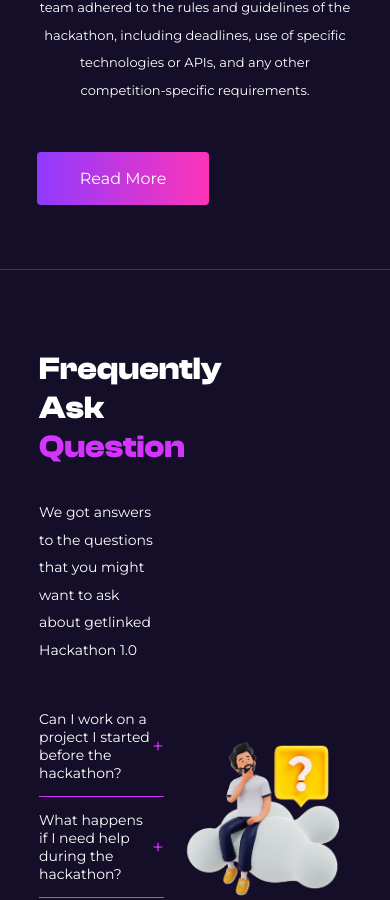
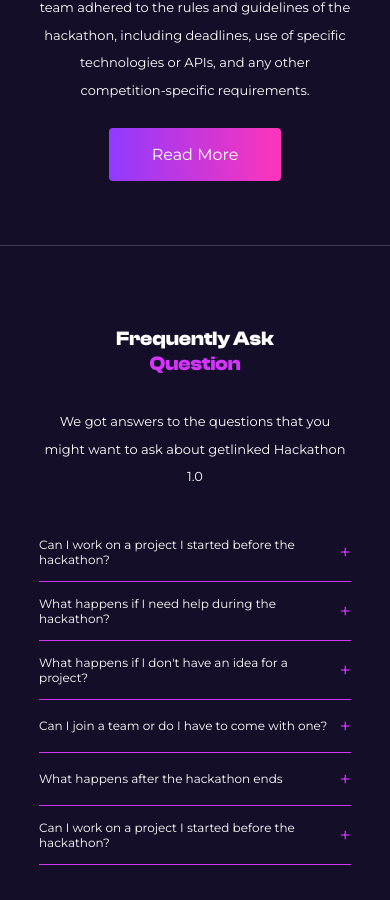
Before and after one commit to Paienobe/getlinked, a React (Vite) app: page / in a window 390 px wide. Shown: the part 3335-4235 px from the top of the page. Built offline with nearby package versions, Linux system fonts and the light colour scheme.

Commit message:
more mobiles

```diff
--- a/src/components/FAQ/Faq.css
+++ b/src/components/FAQ/Faq.css
@@ -42,3 +42,32 @@
   font-size: 20px;
   color: var(--pink);
 }
+
+@media (max-width: 480px) {
+  .faq > div {
+    flex-direction: column;
+  }
+
+  .faq > div > img {
+    width: 100%;
+    margin-top: 2rem;
+  }
+
+  .questions_container {
+    width: 100%;
+  }
+
+  .questions_container > h2 {
+    font-size: 20px;
+    text-align: center;
+  }
+
+  .questions_container > p {
+    font-size: 13px;
+    text-align: center;
+  }
+
+  .question {
+    font-size: 12px;
+  }
+}
--- a/src/components/Judging/Judging.css
+++ b/src/components/Judging/Judging.css
@@ -67,4 +67,8 @@
     font-size: 20px;
     margin: 1rem;
   }
+
+  .judging .register_btn {
+    margin: 1.5rem auto auto auto;
+  }
 }
--- a/src/components/Partners/Partners.css
+++ b/src/components/Partners/Partners.css
@@ -19,3 +19,21 @@
   width: 100%;
   margin-top: 5rem;
 }
+
+@media (max-width: 480px) {
+  .partners h2 {
+    font-size: 20px;
+  }
+
+  .partners p {
+    font-size: 13px;
+  }
+
+  .partners br {
+    content: "";
+  }
+
+  .partners > div img {
+    margin-top: 2rem;
+  }
+}
--- a/src/components/Privacy/Privacy.css
+++ b/src/components/Privacy/Privacy.css
@@ -78,3 +78,29 @@
   position: absolute;
   top: 200px;
 }
+
+@media (max-width: 480px) {
+  .privacy {
+    padding-bottom: 10rem;
+  }
+
+  .privacy > div {
+    flex-direction: column;
+  }
+
+  .privacy_text {
+    width: 100%;
+  }
+
+  .privacy_image_parent {
+    width: 100%;
+  }
+
+  .privacy_image_parent {
+    margin-top: 2rem;
+  }
+
+  .privacy_image_parent img:last-of-type {
+    top: 100px;
+  }
+}
```
